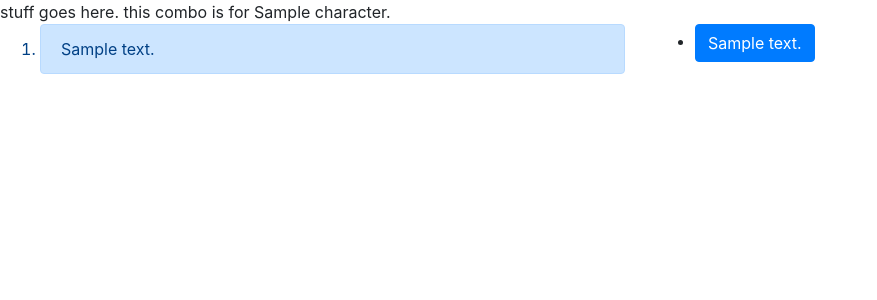
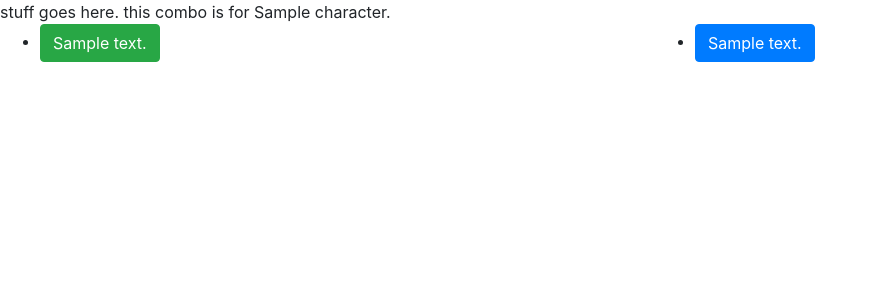
Before and after one commit to 90matt/combo-builder, a Django app: page /combos/character/combo/1/ in a window 1280 px wide. Shown: the top 300 px of the page, without its empty margins (0-877 px from the left). Run offline with Django 3.2, Linux system fonts and the light colour scheme; tables that the repository leaves empty hold one stand-in row (values such as "Sample post"); some libraries are stand-ins or nearby versions.

Commit message:
change display object for the active combo list to make dragging easier.

```diff
--- a/combos/templates/combo_display.html
+++ b/combos/templates/combo_display.html
@@ -7,11 +7,11 @@
 <div class="row">
     <div class="col-6">
         {% if inputs %}
-            <ol class='comboarea'>
+            <ul class='comboarea'>
                 {% for input in inputs %}
-                    <li class="alert alert-primary" data-id={{ input.id }}>{{ input.command.text }}</li>
+                    <li><button class="btn btn-success">{{ input.command.text }}</button></li>
                 {% endfor %}
-            </ol>
+            </ul>
         {% endif %}
     </div><!-- end active combo area -->
 
@@ -19,7 +19,7 @@
         {% if commands %}
             <ul class='commandarea'>
                 {% for command in commands %}
-                    <li><button class="btn btn-primary" command-id={{ command.id }}>{{ command.text }}</button></li>
+                    <li><button class="btn btn-primary command" command-id={{ command.id }}>{{ command.text }}</button></li>
                 {% endfor %}
             </ul>
         {% endif %}
@@ -51,7 +51,7 @@
     // Make our ordered list with a class of example sortable.
     // onDrop (reorder item) make a JSON representation of the list and POST
     // the JSON to the current page
-    var group = $("ol.comboarea").sortable({
+    var group = $("ul.comboarea").sortable({
         delay: 500,
         onDrop: function ($item, container, _super) {
             var data = group.sortable("serialize").get();
@@ -66,7 +66,7 @@
     });
 
     $(document).ready(function(){
-          $(".btn").on('click',function() {
+          $(".command").on('click',function() {
               // need to grab the data value of the specific btn clicked and
               // 1: add it to the combo via PUT
               // 2: add it to the ol.comboarea list at the end.
```
